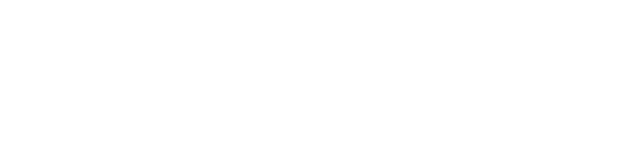
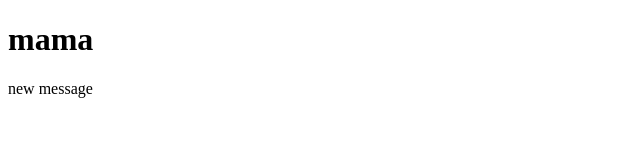
Before and after one commit to Xtramemium/myPersonCodeLab, a plain HTML site: page index.html in a window 1280 px wide. Shown: the whole page, without its empty margins (0-640 px from the left). Drawn offline with Linux system fonts and the light colour scheme.

Commit message:
develop mane page

```diff
--- a/index.html
+++ b/index.html
@@ -5,6 +5,12 @@
     <title>testGit</title>
 </head>
 <body>
+<header>
+<h1> mama</h1>
+</header>
+<span>
+    new message
+</span>
 <script src="index.js"></script>
 </body>
 </html>
```
Also changed, not shown: 1 other file.
